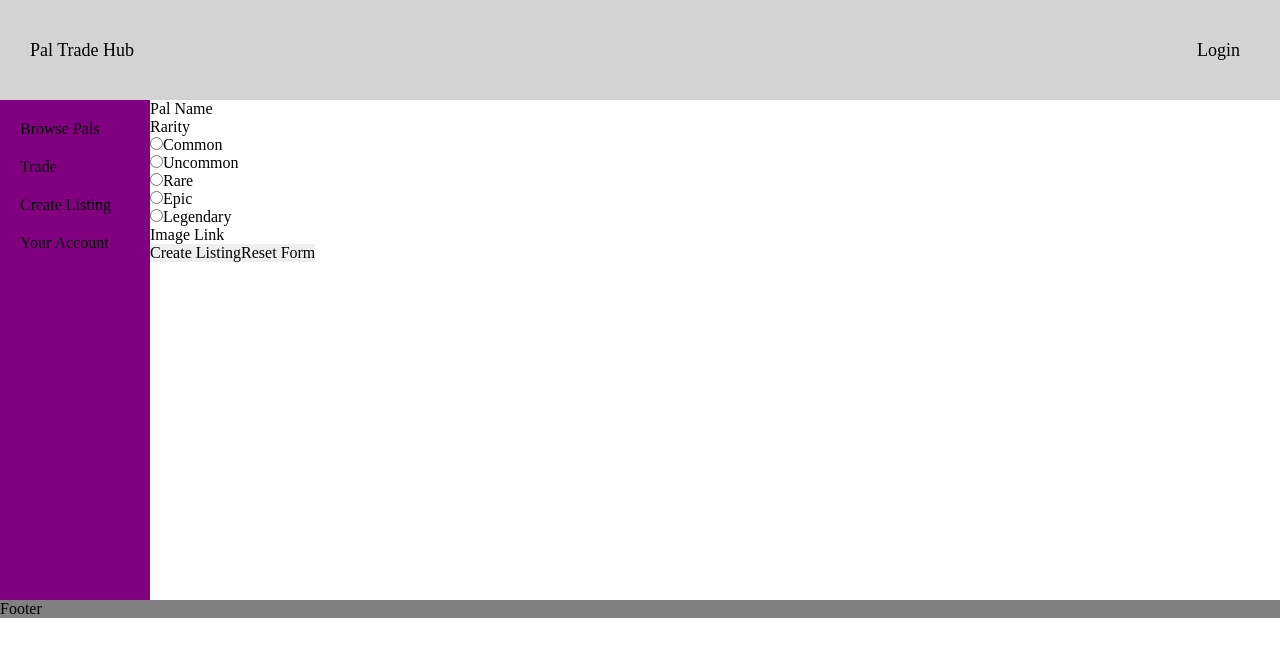
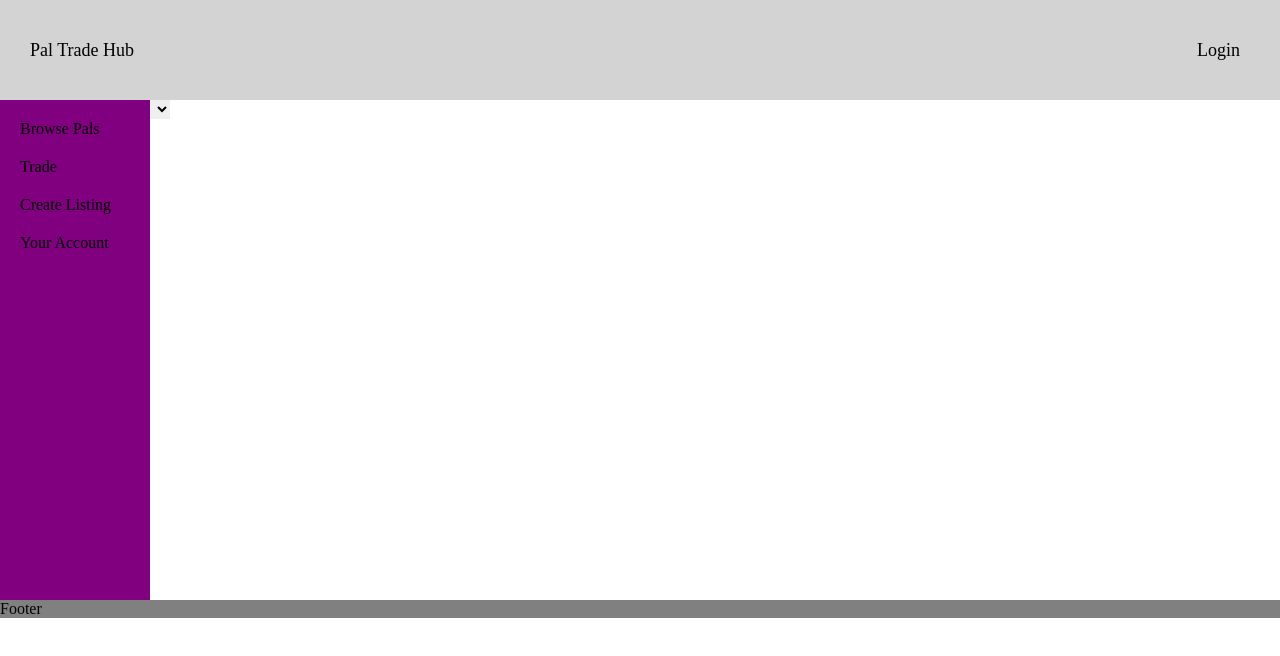
Before and after one commit to yoshinoashton/CPSC362-Project, a React (Create React App) app in the folder frontend/: page /listing/create in a window 1280 px wide. Shown: the top 656 px of the page. Built offline with nearby package versions, Linux system fonts and the light colour scheme.

Commit message:
added option set

```diff
--- a/frontend/src/pages/ListingCreate.js
+++ b/frontend/src/pages/ListingCreate.js
@@ -1,41 +1,31 @@
 import Layout from "../components/Layout";
+import React from 'react';
+import Select from 'react-select';
+import {useState} from 'react';
+
+const options = [
+  { value: 'chocolate', label: 'Chocolate' },
+  { value: 'strawberry', label: 'Strawberry' },
+  { value: 'vanilla', label: 'Vanilla' }
+]
 
 export default function ListingCreate() {
   const login = true;
   if (!login) {
     // prompt user to login
   }
+  const [selectedOption, setSelectedOption] = useState('');
+  const handleChange = ((selectedOption) => {
+    setSelectedOption(selectedOption);
+});
 
   return (
     <Layout>
       <div className="create-listing-page">
-        <form className="create-listing-form">
-          <label>
-            Pal Name
-            <input type="text" id="name"/>
-          </label><br></br>
-          <div className="create-listing-form-rarities">
-          Rarity<br></br>
-            <input type="radio" id="rarity-common" value="Common"/>
-            <label for="rarity-common">Common</label><br></br>
-            <input type="radio" id="rarity-uncommon" value="Uncommon"/>
-            <label for="rarity-uncommon">Uncommon</label><br></br>
-            <input type="radio" id="rarity-rare" value="Rare"/>
-            <label for="rarity-rare">Rare</label><br></br>
-            <input type="radio" id="rarity-epic" value="Epic"/>
-            <label for="rarity-epic">Epic</label><br></br>
-            <input type="radio" id="rarity-legendary" value="Legendary"/>
-            <label for="rarity-legendary">Legendary</label><br></br>
-          </div>
-          <label>
-            Image Link
-            <input type="url"></input>
-          </label><br></br>
-          <label>
-            <button type="submit" value="Create Listing">Create Listing</button>
-            <button type="reset" value="Reset Form">Reset Form</button>
-          </label>
-        </form>
+        <select
+        options={options}
+        value={selectedOption}
+        onChange={handleChange}></select>
       </div>
     </Layout>
   );
```
